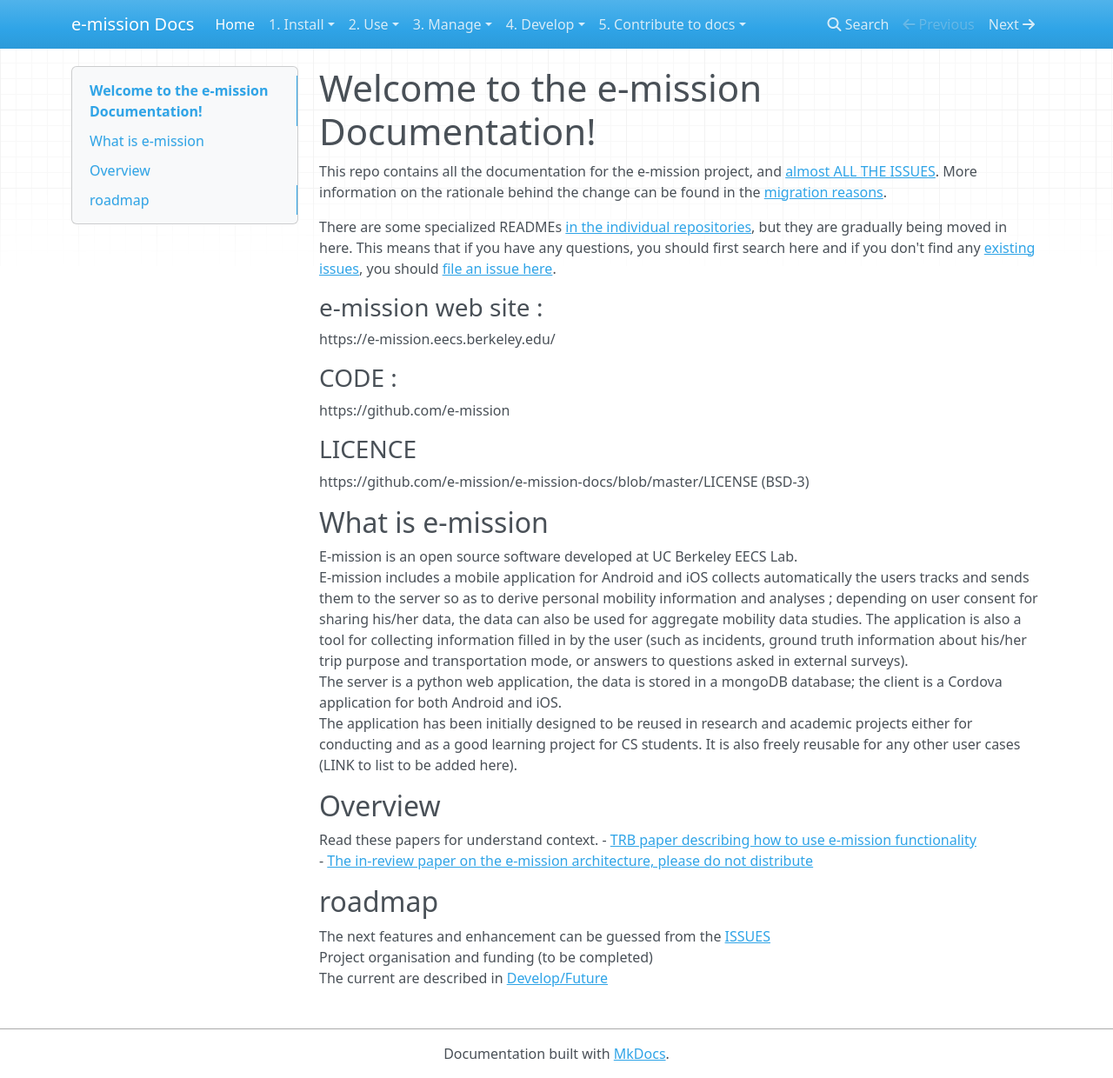
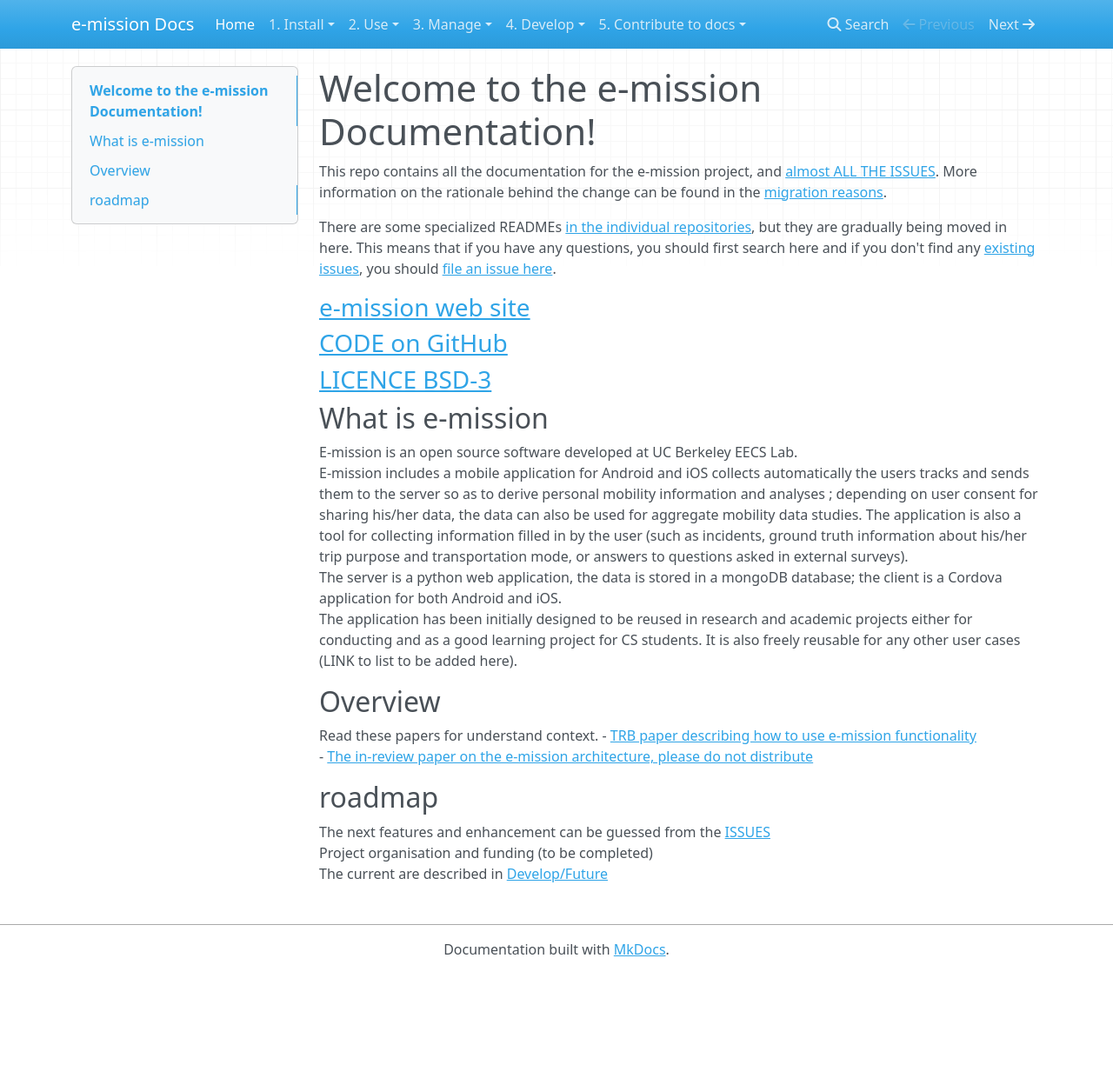
Before and after one commit to e-mission/e-mission-docs, an MkDocs documentation site: the page built from docs/README.md, in a window 1280 px wide and 1240 px high. Shown: the whole window at 87% size. Built offline with MkDocs 1.6.1, drawn with Linux system fonts in a browser that asks for light colours; nearby versions of some CDN libraries.

Commit message:
Update README.md

```diff
--- a/docs/README.md
+++ b/docs/README.md
@@ -4,12 +4,9 @@ This repo contains all the documentation for the e-mission project, and [almost
 
 There are some specialized READMEs [in the individual repositories](https://github.com/e-mission), but they are gradually being moved in here. This means that if you have any questions, you should first search here and if you don't find any [existing issues](https://github.com/e-mission/e-mission-docs/issues/), you should [file an issue here](https://github.com/e-mission/e-missiond-docs/issue).
 
-### e-mission web site :
-https://e-mission.eecs.berkeley.edu/
-### CODE :
-https://github.com/e-mission
-### LICENCE
-https://github.com/e-mission/e-mission-docs/blob/master/LICENSE  (BSD-3)
+### [e-mission web site](https://e-mission.eecs.berkeley.edu/)
+### [CODE on GitHub](https://github.com/e-mission)
+### [LICENCE BSD-3](https://github.com/e-mission/e-mission-docs/blob/master/LICENSE)
 
 ## What is e-mission
 E-mission is an open source software developed at UC Berkeley EECS Lab.
```
